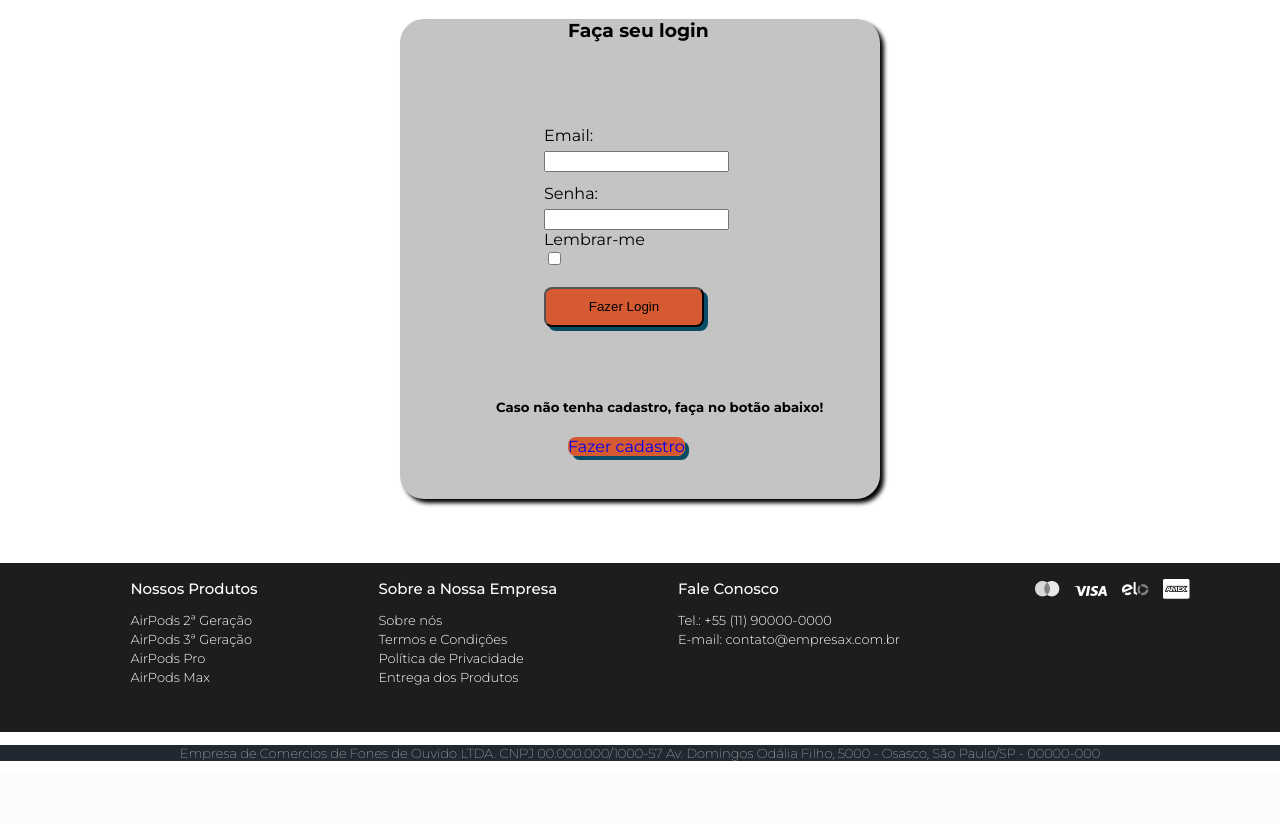
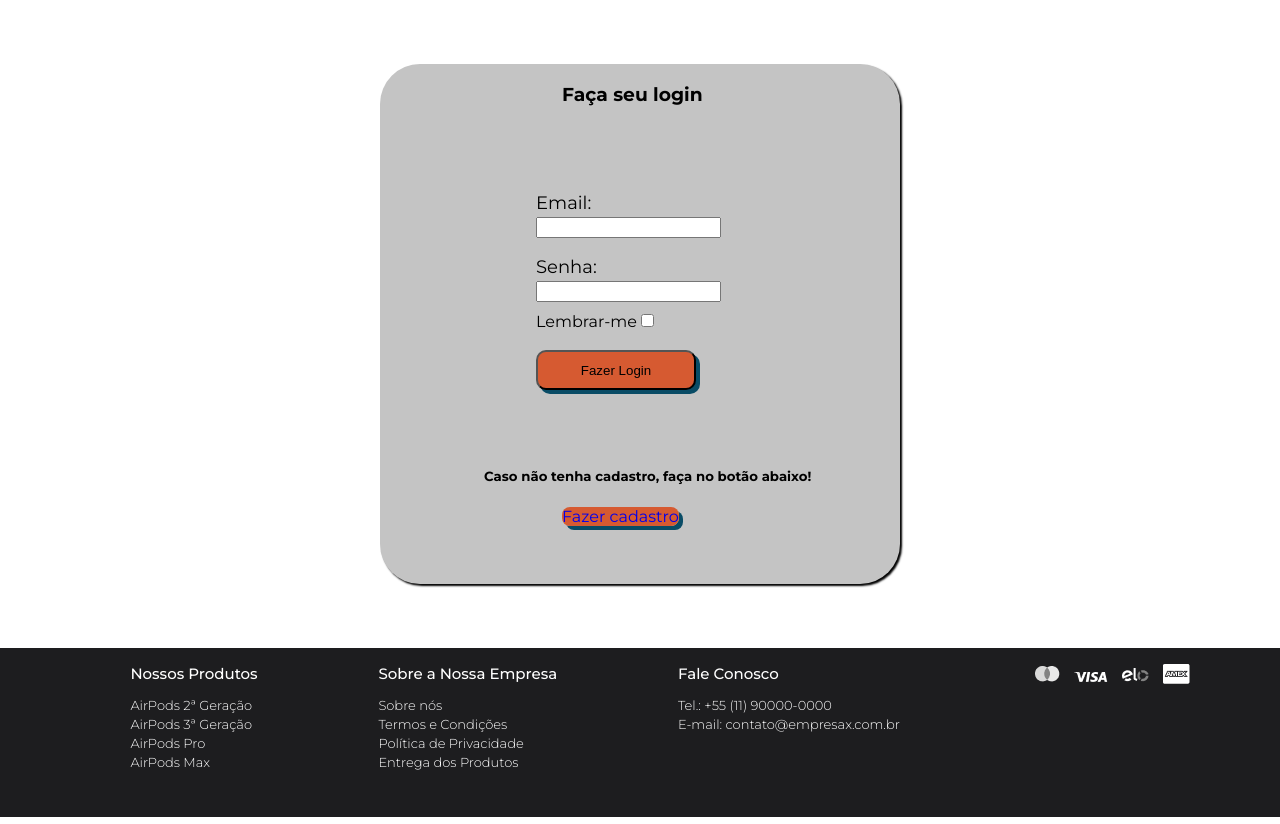
Before and after one commit to imfelipereis/dh-projeto-integrador, a Node server app: page /logar in a window 1280 px wide. Shown: the part 61-885 px from the top of the page. Before the commit the page ends 822 px from the top, so only its background shows below. Run offline with Node 20, Linux system fonts and the light colour scheme; some libraries are stand-ins or nearby versions.

Commit message:
ajuste na pagina de logar

```diff
--- a/public/stylesheets/style.css
+++ b/public/stylesheets/style.css
@@ -102,6 +102,13 @@
 
 section.banner .carousel .controls button img {
     width: 30px;
+}
+
+.texto-geracao {
+    display: flex;
+    justify-content: left;
+    justify-items: flex-start;
+
 }
 
 
@@ -504,7 +511,6 @@
     border-radius: 8px;
     transition: transform 200ms, box-shadow 200ms;
 
-
 }
 
 .saiba-mais-1:active {
@@ -544,6 +550,7 @@
 .input-login-email{
     margin-left: 40%;
     margin-top: 5%;
+
 }
 
 .input-login-senha{
@@ -569,7 +576,7 @@
     width: 20vh;
     background-color: #D65A31;
     box-shadow: #094c66 4px 4px 0px;
-    border-radius: 8px;
+    border-radius: 10px;
     transition: transform 200ms, box-shadow 200ms;
     margin-top: 15%;
 }
@@ -657,18 +664,23 @@
 
 h3{
     margin-left: 35%;
+    height: 0%;
+    display: inline-flex;
+
 }
 
 .caixa-login,
 .caixa-cadastro{
-    width: 60vh;
-    height: 60vh;
+    width: 65vh;
+    height: 65vh;
     background-color:#C4C4C4;
     margin-left: auto;
     margin-right: auto;
     margin-bottom: 5%;
-    border-radius: 3vh;
-    box-shadow: black 4px 4px 4px;
+    margin-top: 5%;
+    border-radius: 5vh;
+    box-shadow: black 2px 2px 2px;
+    justify-content: center;
 }
 
 .body-login{
@@ -700,7 +712,14 @@
 .acesso-senha,
 .botao-acesso,
 .acesso-avatar{
-    margin-top: 10%;
+    margin-top: 7%;
+    border-radius: 5px;
+    height: 55px;
+    width: 55%;
+    flex-direction: column;
+    font-size: 18px;
+    font-weight: 400;
+
 }
 
 .danger{
--- a/views/index.ejs
+++ b/views/index.ejs
@@ -9,7 +9,7 @@
                         <div>
                             <h2>AirPods</h2>
                         </div>
-                        <div>
+                        <div class="texto-geracao">
                             <h3>2ª Geração</h3>
                         </div>
                         <div>
@@ -117,7 +117,7 @@
                 <h1>Produtos</h1>
             </div>
 
-        </section>
+    </section>
         <section class="teste">
             <div class="produto-1">
                 <div class="img-prod">
```
